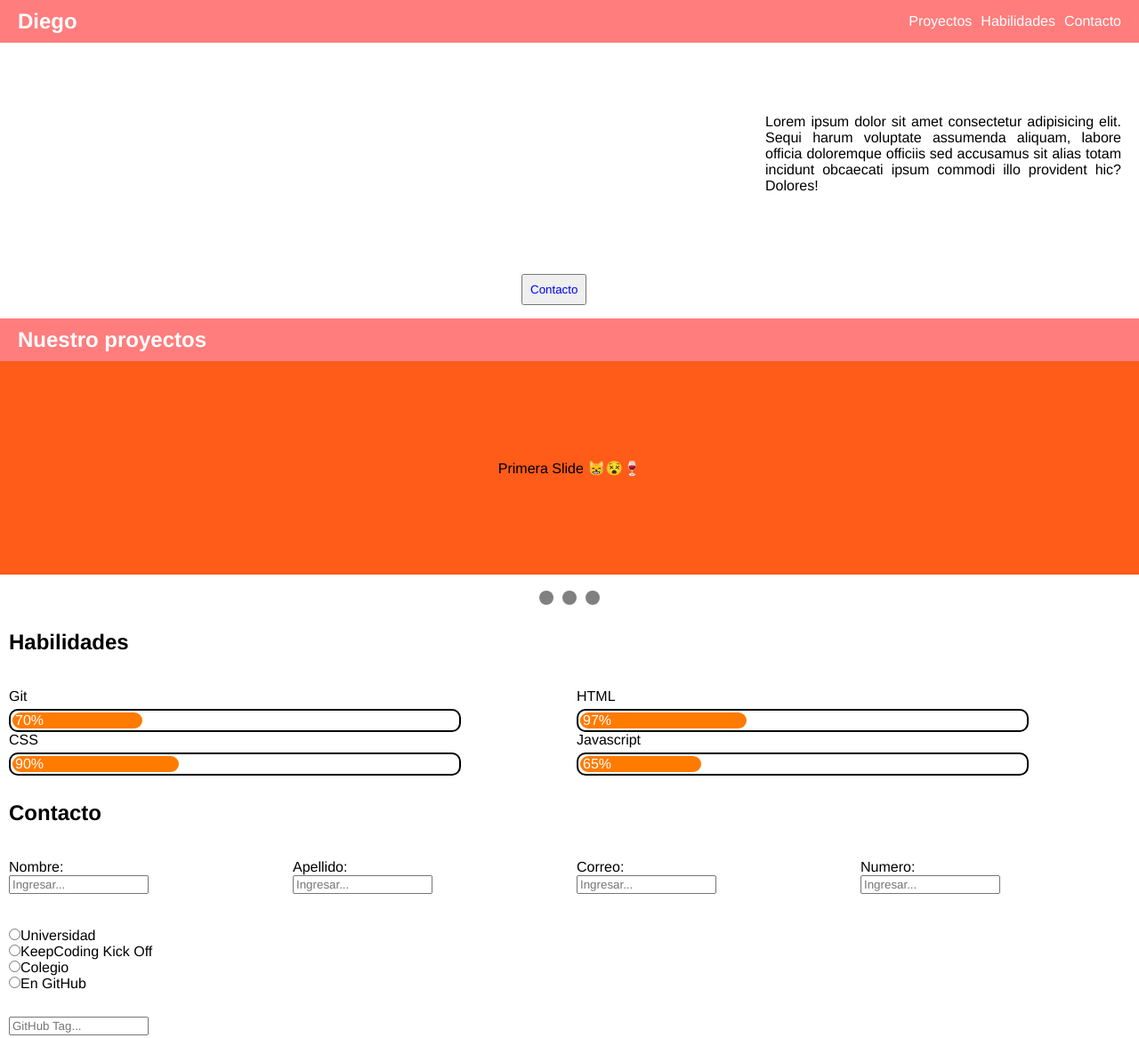
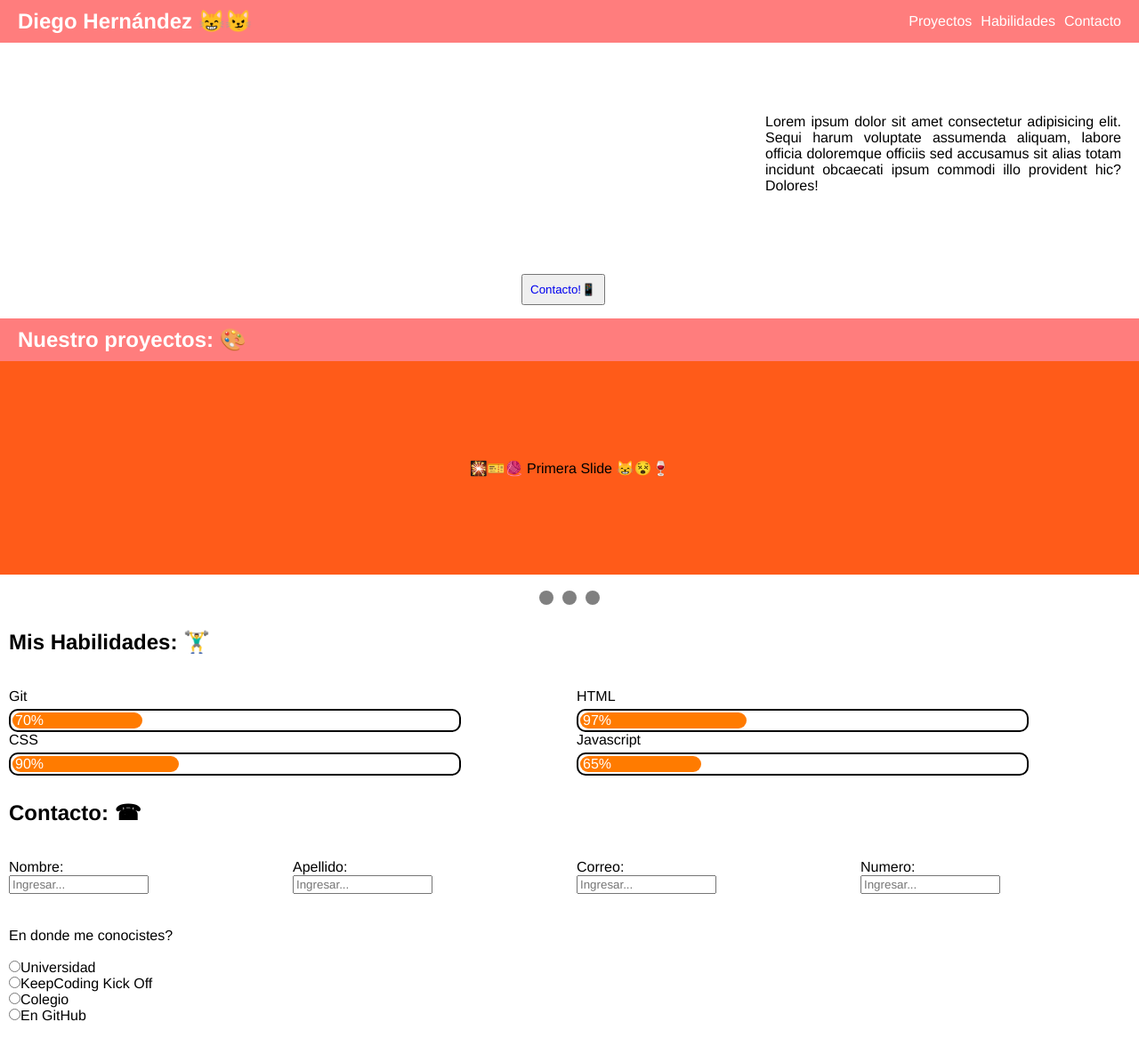
Before and after one commit to Kabash87/Proyecto-2, a plain HTML site: page index.html in a window 1280 px wide. Shown: the top 1167 px of the page at 89% size. Drawn offline with Linux system fonts and the light colour scheme.

Commit message:
Proyecto HTML y CSS(Arreglado y Corregido)

```diff
--- a/index.html
+++ b/index.html
@@ -10,7 +10,7 @@
  <!--Practica de Html & CSS, Diego Hernández-->
 <body>
   <nav class="navbar">
-        <h1>Diego</h1>
+        <h1>Diego Hernández 😸😼</h1>
     <!--Botones de reenvio-->
     <ul class="list">
         <li class="list-item"><a href="vista/proyecto.html">Proyectos</a></li>
@@ -26,16 +26,16 @@
     commodi illo provident hic? Dolores! </p></div>
   </div>
  <!--Boton de contacto del centro-->
- <div class="boton"><button><a href="vista/proyecto.html" style="text-decoration: none;">Contacto</a></button></div>
+ <div class="boton"><button><a href="vista/proyecto.html" style="text-decoration: none;">Contacto!📱</a></button></div>
    </div>
 
 <div class="proyectos">
-<div class="nav"><nav><h2>Nuestro proyectos</h2></nav></div> <!--Barra del centro de navegacion-->
+<div class="nav"><nav><h2>Nuestro proyectos: 🎨</h2></nav></div> <!--Barra del centro de navegacion-->
 <section class="carusel">
   <div class="slides"> <!--Slides de tipo carusel, con clase e id-->
-    <div class="slide1" id="slide1">Primera Slide 😸😵🍷</div>
-    <div class="slide2" id="slide2">Segunda Slide ☕😬🙄</div>
-    <div class="slide3" id="slide3">Tercera Slide 😼😪☕</div>
+    <div class="slide1" id="slide1">🎇🎫🧶 Primera Slide 😸😵🍷</div>
+    <div class="slide2" id="slide2">🛒🎃🎠 Segunda Slide ☕😬🙄</div>
+    <div class="slide3" id="slide3">🛴🦼🚄 Tercera Slide 😼😪☕</div>
   </div><br>
   <div class="links">
       <a class="dot" href="#slide1"></a>
@@ -45,7 +45,7 @@
 </div>
 
 <!--Division de la parte de los rangos-->
-<h2 class="habilidades-h2">Habilidades</h2><br><div class="rango">
+<h2 class="habilidades-h2">Mis Habilidades: 🏋️‍♂️</h2><br><div class="rango">
 
   <div class="Barras">
     <div>Git</div><div class="progreso"><div class="barra70">70%</div></div>
@@ -56,13 +56,14 @@
 
 <form action="#">
    <!--Division de la parte de los rangos-->
-    <h2 class="contacto-h2">Contacto</h2><br><div class="contacto">
+    <h2 class="contacto-h2">Contacto: ☎</h2><br><div class="contacto">
     <label for="c-name">Nombre:</label><br><input class="c-name" type="input" placeholder="Ingresar..." required><br>
     <label for="css-range">Apellido:</label><br><input class="c-apellido" type="input" placeholder="Ingresar..." required><br>
     <label for="html-range">Correo:</label><br><input class="c-email" type="input" placeholder="Ingresar..." required><br>
     <label for="js-range">Numero: </label><br><input class="c-numero" type="input" placeholder="Ingresar..." required><br></div><br>
 
     <div class="radios"><!--Parte de los Checkbox de donde se origina mis conocimientos-->
+      <p>En donde me conocistes?</p><br>
     <input value="uni" name="rad" type="radio" id="uni"><label for="uni">Universidad</label><br>
     <input value="keep" name="rad" type="radio" id="keep"><label for="uni">KeepCoding Kick Off</label><br>
     <input value="col" name="rad" type="radio" id="col"><label for="uni">Colegio</label><br>
```
